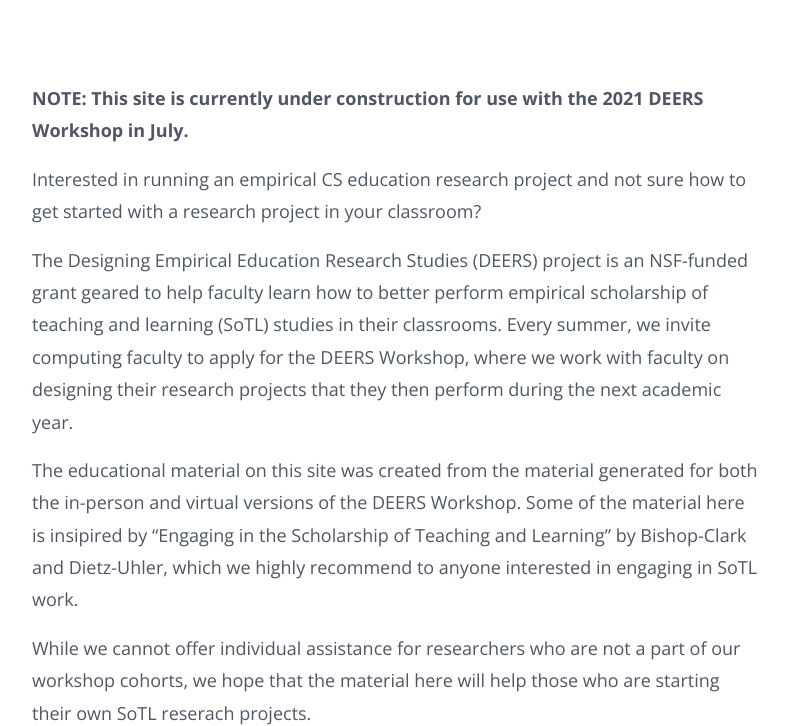
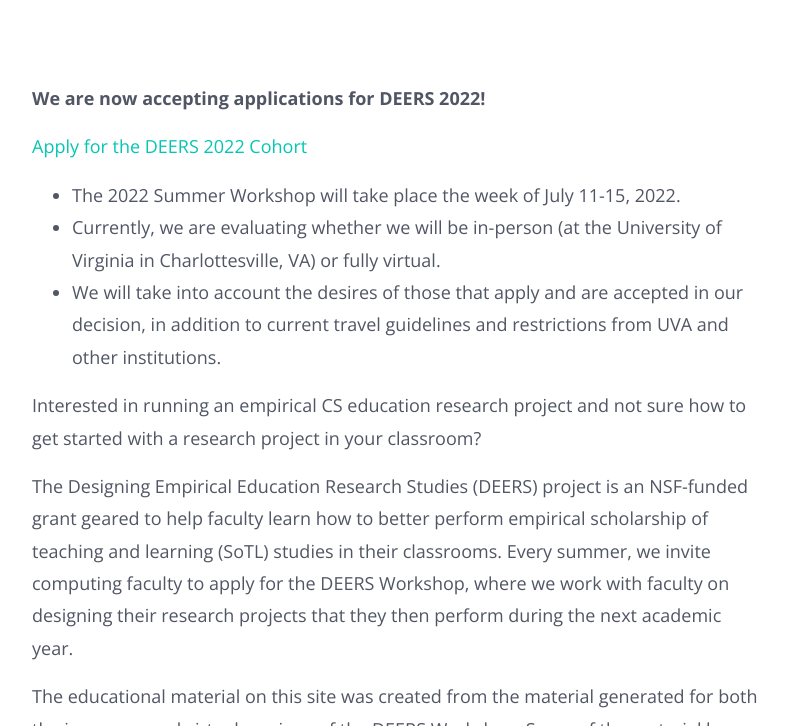
Before and after one commit to marksherriff/deers, a Jekyll site: the page built from index.md, in a window 1280 px wide and 900 px high, scrolled down 594 px, cut to the strip 174-900 px from the top of the window. Shown: the whole strip, without its empty margins (243-1031 px from the left). Built offline with Jekyll 4.4.1, drawn with Linux system fonts in a browser that asks for light colours; nearby versions of some CDN libraries.

Commit message:
new deers app

```diff
--- a/index.md
+++ b/index.md
@@ -3,7 +3,13 @@
 published: true
 ---
 
-__NOTE: This site is currently under construction for use with the 2021 DEERS Workshop in July.__
+__We are now accepting applications for DEERS 2022!__
+
+[Apply for the DEERS 2022 Cohort](https://ncsu.qualtrics.com/jfe/form/SV_9TeZHLzDgEux3gx)
+
+* The 2022 Summer Workshop will take place the week of July 11-15, 2022.
+* Currently, we are evaluating whether we will be in-person (at the University of Virginia in Charlottesville, VA) or fully virtual.
+* We will take into account the desires of those that apply and are accepted in our decision, in addition to current travel guidelines and restrictions from UVA and other institutions.
 
 Interested in running an empirical CS education research project and not sure how to get started with a research project in your classroom?
 
```
